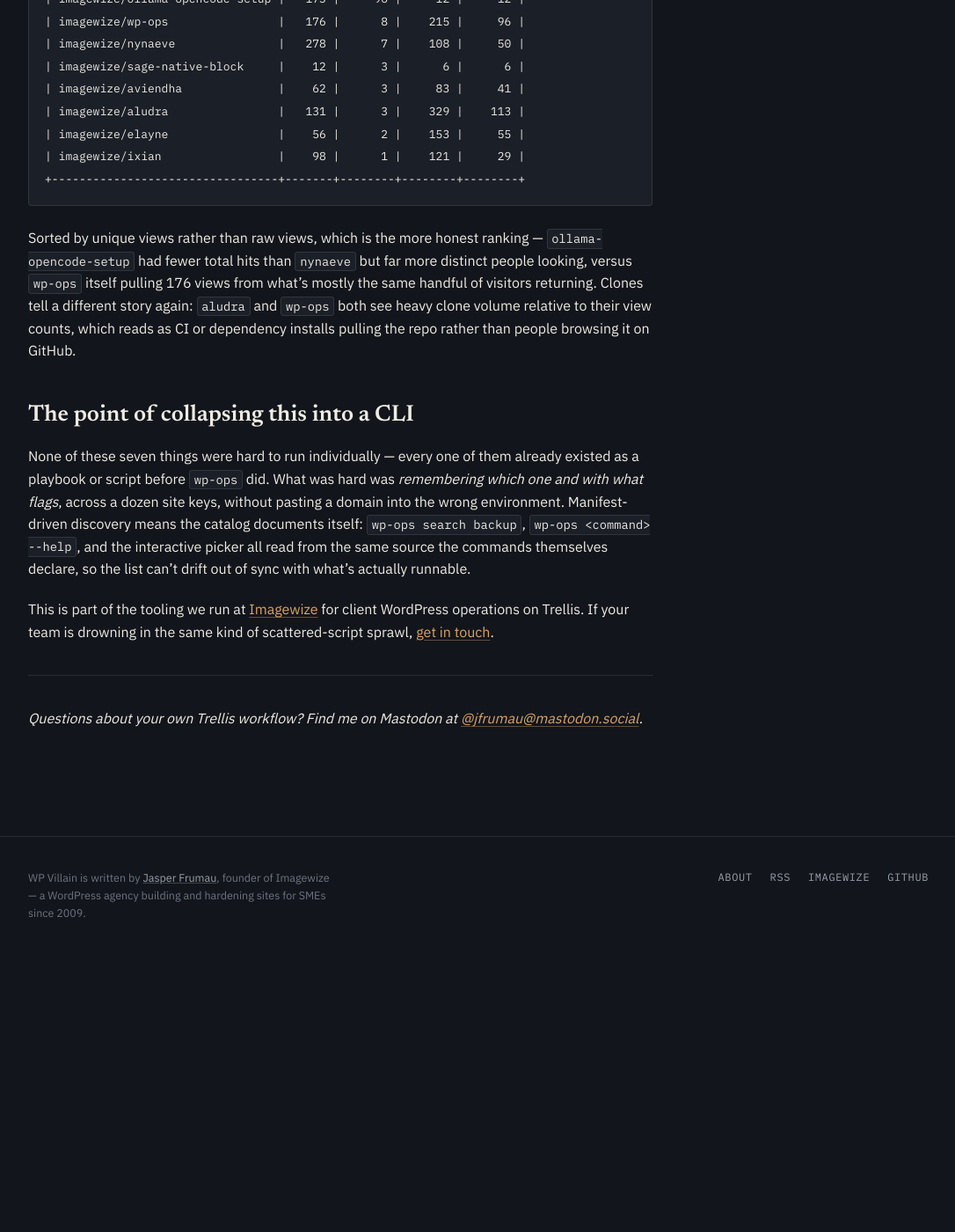
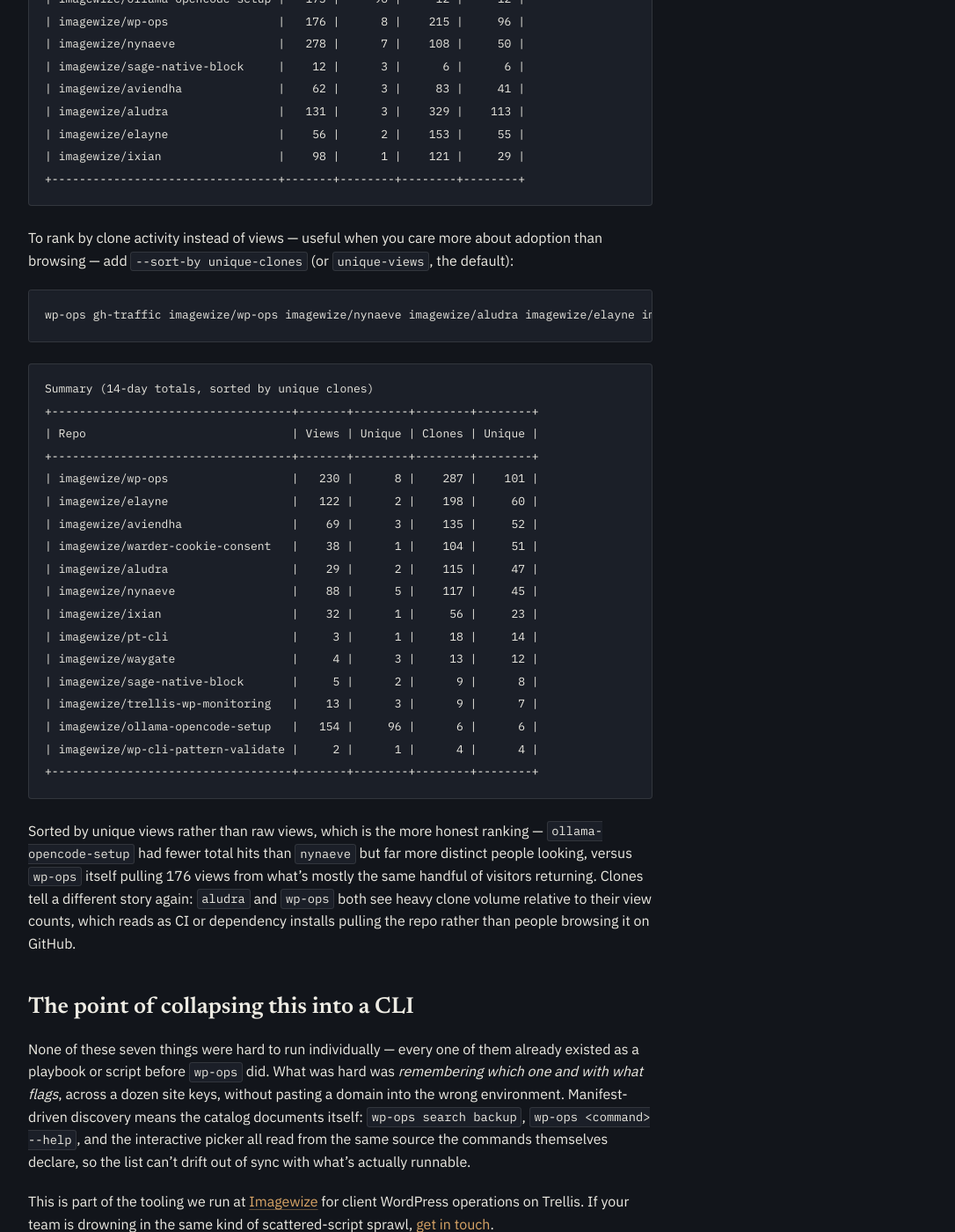
Before and after one commit to wpvillain/wpvillain.github.io, a Jekyll site: the page built from _posts/2026-08-29-wp-ops-daily-weekly-commands.markdown, in a window 1280 px wide and 1400 px high, scrolled down 5415 px. Shown: the whole window at 88% size, without its empty margins (96-1182 px from the left). Built offline with Jekyll 4.4.1, drawn with Linux system fonts in a browser that asks for light colours; before the commit the page ends 6506 px from its top, so only the background shows below that.

Commit message:
Add --sort-by option for wp-ops gh-traffic with unique-clones example

````diff
--- a/_posts/2026-08-29-wp-ops-daily-weekly-commands.markdown
+++ b/_posts/2026-08-29-wp-ops-daily-weekly-commands.markdown
@@ -153,6 +153,33 @@
 +---------------------------------+-------+--------+--------+--------+
 ```
 
+To rank by clone activity instead of views — useful when you care more about adoption than browsing — add `--sort-by unique-clones` (or `unique-views`, the default):
+
+```bash
+wp-ops gh-traffic imagewize/wp-ops imagewize/nynaeve imagewize/aludra imagewize/elayne imagewize/aviendha imagewize/ixian imagewize/ollama-opencode-setup imagewize/sage-native-block imagewize/pt-cli imagewize/warder-cookie-consent imagewize/waygate imagewize/wp-cli-pattern-validate imagewize/trellis-wp-monitoring --summary --all --sort-by unique-clones
+```
+
+```
+Summary (14-day totals, sorted by unique clones)
++-----------------------------------+-------+--------+--------+--------+
+| Repo                              | Views | Unique | Clones | Unique |
++-----------------------------------+-------+--------+--------+--------+
+| imagewize/wp-ops                  |   230 |      8 |    287 |    101 |
+| imagewize/elayne                  |   122 |      2 |    198 |     60 |
+| imagewize/aviendha                |    69 |      3 |    135 |     52 |
+| imagewize/warder-cookie-consent   |    38 |      1 |    104 |     51 |
+| imagewize/aludra                  |    29 |      2 |    115 |     47 |
+| imagewize/nynaeve                 |    88 |      5 |    117 |     45 |
+| imagewize/ixian                   |    32 |      1 |     56 |     23 |
+| imagewize/pt-cli                  |     3 |      1 |     18 |     14 |
+| imagewize/waygate                 |     4 |      3 |     13 |     12 |
+| imagewize/sage-native-block       |     5 |      2 |      9 |      8 |
+| imagewize/trellis-wp-monitoring   |    13 |      3 |      9 |      7 |
+| imagewize/ollama-opencode-setup   |   154 |     96 |      6 |      6 |
+| imagewize/wp-cli-pattern-validate |     2 |      1 |      4 |      4 |
++-----------------------------------+-------+--------+--------+--------+
+```
+
 Sorted by unique views rather than raw views, which is the more honest ranking — `ollama-opencode-setup` had fewer total hits than `nynaeve` but far more distinct people looking, versus `wp-ops` itself pulling 176 views from what's mostly the same handful of visitors returning. Clones tell a different story again: `aludra` and `wp-ops` both see heavy clone volume relative to their view counts, which reads as CI or dependency installs pulling the repo rather than people browsing it on GitHub.
 
 ## The point of collapsing this into a CLI
````
